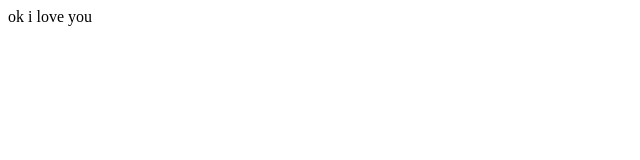
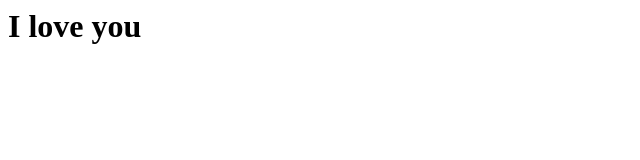
Before and after one commit to dfkomc/games, a plain HTML site: page index.html in a window 1280 px wide. Shown: the whole page, without its empty margins (0-640 px from the left). Drawn offline with Linux system fonts and the light colour scheme.

Commit message:
Update index.html

```diff
--- a/index.html
+++ b/index.html
@@ -1,8 +1,8 @@
 <html lang="en">
 <head>
 </head>
-<div class="popup" onclick="myFunction()">ok
-  <span class="popuptext" id="myPopup">i love you</span>
-</div>
+<body>
+<h1> I love you </h1>
+</body>
 
 </html>
```
